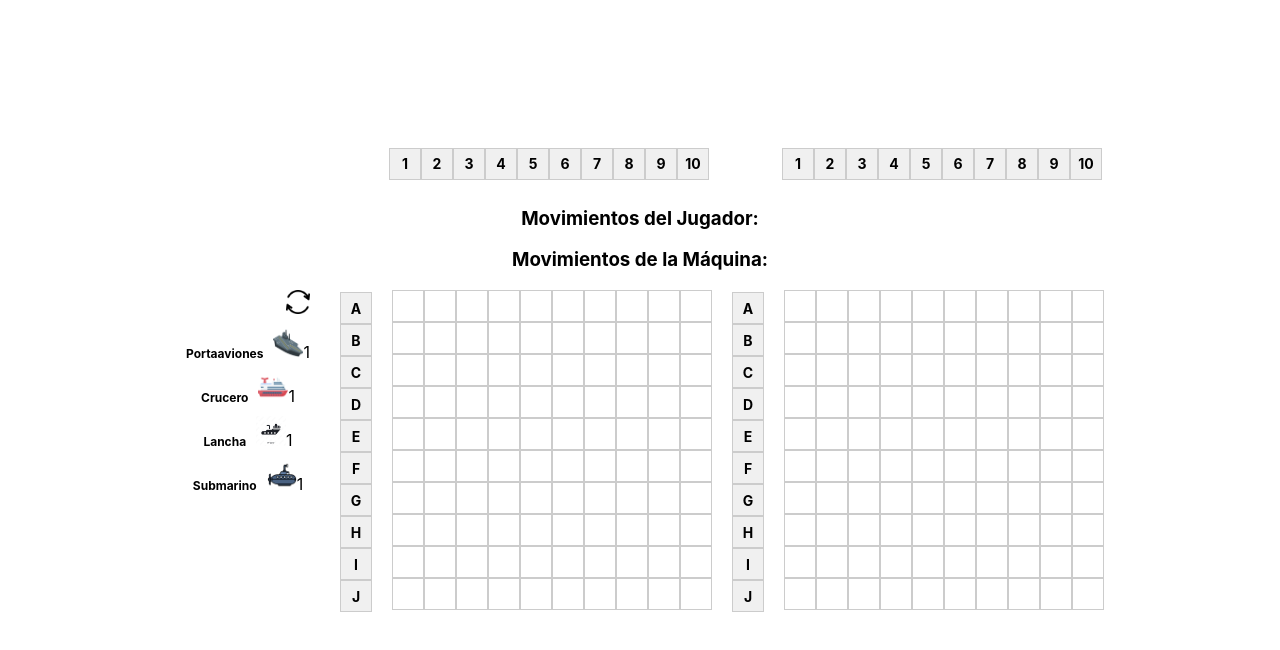
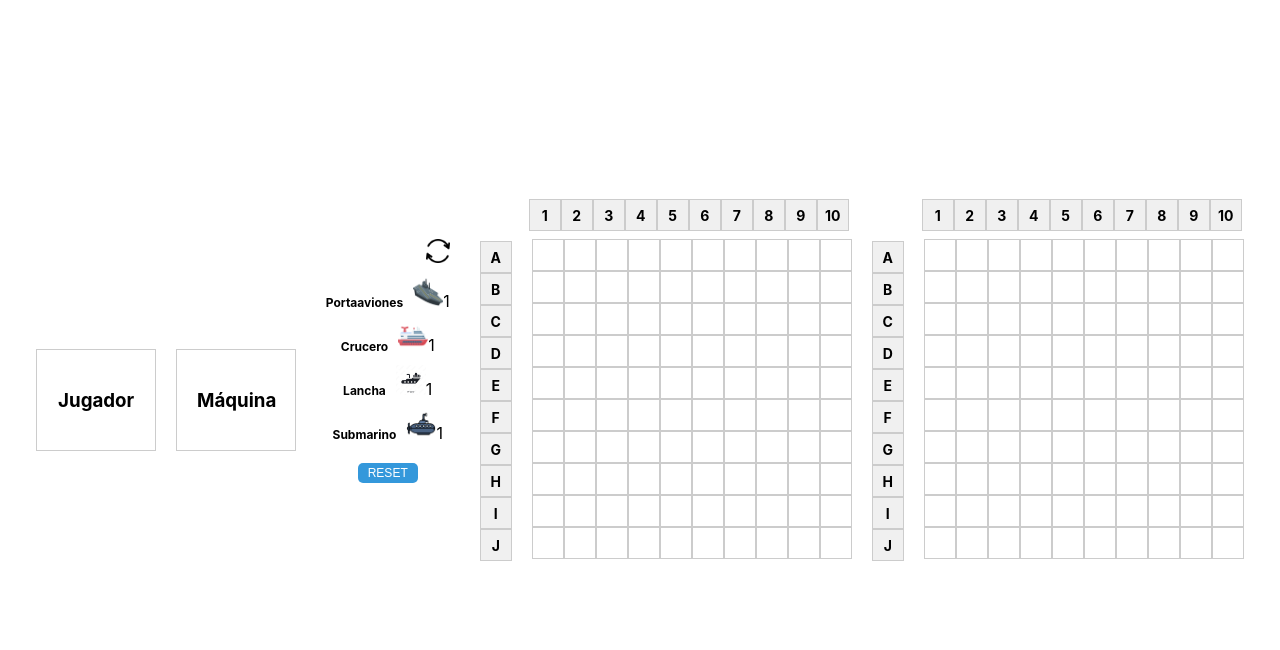
Before and after one commit to athanop/unq-ui-salas-nahuel-trabajo-final, a React (Create React App) app: page / in a window 1280 px wide. Shown: the top 650 px of the page. Built offline with nearby package versions, Linux system fonts and the light colour scheme.

Commit message:
checkp jugadas

```diff
--- /dev/null
+++ b/src/components/molecules/Movimiento.css
@@ -0,0 +1,4 @@
+.movimientos {
+    margin-top: 20px;
+
+  }
--- /dev/null
+++ b/src/components/molecules/Movimiento.jsx
@@ -0,0 +1,17 @@
+import React from 'react';
+import './Movimiento.css';
+
+const Movimientos = ({ movimientos, titulo, letras, numeros }) => {
+    return (
+      <div className="movimientos-container">
+        <h3>{titulo}</h3>
+        <ul>
+          {movimientos.map((movimiento, index) => (
+            <li key={index}>{`Letra: ${letras[movimiento.filaIndex]}, Número: ${numeros[movimiento.celdaIndex]}`}</li>
+          ))}
+        </ul>
+      </div>
+    );
+  };
+
+export default Movimientos;
--- a/src/components/organisms/FichasTablero.css
+++ b/src/components/organisms/FichasTablero.css
@@ -58,3 +58,20 @@ button:disabled {
   background-color: #cccccc;
   cursor: not-allowed;
 }
+
+.button-reset,.start-button {
+  background-color: #3498db;
+  color: #fff;
+  font-size: 12px;
+  border: none;
+  border-radius: 5px;
+  cursor: pointer;
+}
+
+.button-reset:hover {
+  background-color: #2980b9;
+}
+
+.start-button:hover {
+  background-color: #1c5378;
+}
--- a/src/components/organisms/FichasTablero.jsx
+++ b/src/components/organisms/FichasTablero.jsx
@@ -10,7 +10,8 @@ const FichasTablero = ({
   fichasDisponibles,
   esJugador,
   barcosColocados,
-  bloquearBarcos
+  bloquearBarcos,
+  resetTablero
 }) => {
   const estiloIconos = {
     display: orientacionIconos === 'horizontal' ? 'flex' : 'block',
@@ -39,10 +40,12 @@ const FichasTablero = ({
               />
               <span>{fichasDisponibles[ficha.icono]}</span>
             </div>
-          ))}
-           <div> {barcosColocados && (
-          <button onClick={bloquearBarcos} styles={styles}>LISTO</button>
-        )}</div>
+          ))}<div>
+            <button className="button-reset" onClick={resetTablero}>RESET</button>
+          </div>
+          <div> {barcosColocados && (
+            <button className="start-button" onClick={bloquearBarcos} styles={styles}>START</button>
+          )}</div>
         </div>
       )}
     </div>
--- /dev/null
+++ b/src/components/organisms/Jugadas.css
@@ -0,0 +1,36 @@
+.contenedor-movimientos {
+    display: flex;
+  }
+
+  .movimientos-container {
+    flex: 1; /* El contenedor ocupará todo el espacio disponible en el eje horizontal */
+    max-height: 300px; /* Altura máxima para activar el scroll vertical */
+    overflow-y: auto; /* Agrega scroll vertical cuando el contenido excede la altura */
+    padding: 20px;
+    margin-right: 20px; /* Espacio entre los contenedores de movimientos */
+    border: 1px solid #ccc; /* Un borde para visualizar mejor los contenedores */
+  }
+
+/* Estilos para los elementos de la lista */
+.movimientos-container ul {
+    padding: 0;
+    list-style: none; /* Elimina los puntos de lista */
+  }
+
+  .movimientos-container ul li {
+    font-family: 'Arial', sans-serif;
+    font-size: 14px; /* Reducción del tamaño de la fuente para ajustarse mejor */
+    margin-bottom: 8px;
+  }
+
+  /* Estilos para las letras */
+  .movimientos-container ul li .letra {
+    color: #ff6347;
+    font-weight: bold;
+  }
+
+  /* Estilos para los números */
+  .movimientos-container ul li .numero {
+    color: #4682b4;
+    font-style: italic;
+  }
--- /dev/null
+++ b/src/components/organisms/Jugadas.jsx
@@ -0,0 +1,24 @@
+import React from 'react';
+import './Jugadas.css';
+import Movimientos from '../molecules/Movimiento';
+
+const Jugadas = ({ movimientosJugador, movimientosMaquina, letras, numeros }) => {
+    return (
+      <div className="contenedor-movimientos">
+        <Movimientos
+          movimientos={movimientosJugador}
+          titulo="Jugador"
+          letras={letras}
+          numeros={numeros}
+        />
+        <Movimientos
+          movimientos={movimientosMaquina}
+          titulo="Máquina"
+          letras={letras}
+          numeros={numeros}
+        />
+      </div>
+    );
+  };
+
+  export default Jugadas;
--- a/src/components/organisms/Tablero.css
+++ b/src/components/organisms/Tablero.css
@@ -1,4 +1,4 @@
-.tablero{
+.tablero {
   display: flex;
   flex-direction: column;
   border: 2px solid #333;
--- a/src/components/organisms/Tablero.jsx
+++ b/src/components/organisms/Tablero.jsx
@@ -8,7 +8,8 @@ import IconExplode from '../atoms/explode.png'
 import FichasTablero from './FichasTablero';
 import Letras from '../molecules/Letras';
 import Numeros from '../molecules/Numeros';
-
+import Movimientos from '../molecules/Movimiento';
+import Jugadas from './Jugadas';
 
 const Tablero = ({ randomShips }) => {
   const [mensajeAtaqueMaquina, setMensajeAtaqueMaquina] = useState('');
@@ -137,55 +138,34 @@ const Tablero = ({ randomShips }) => {
   };
 
 
-  const borrarBarco = (filaIndex, celdaIndex, tablero, esJugador, fichasDisponibles) => {
-    const tableroActualizado = JSON.parse(JSON.stringify(tablero));
-    const celda = tableroActualizado[filaIndex][celdaIndex];
+  const handleResetTablero = () => {
+    setFichasDisponibles({
+      [IconPortaAviones]: 1,
+      [IconCrucero]: 1,
+      [IconLancha]: 1,
+      [IconSubmarino]: 1,
+    });
+    setTableroJugador(Array.from({ length: 10 }, () => Array(10).fill(null)));
+  };
 
-    if (!celda || !celda.icono) return tablero;
 
-    tableroActualizado[filaIndex][celdaIndex] = null;
 
-    const iconoBarco = celda.icono;
 
-    const barcoEnCelda = tableroActualizado.some((fila) =>
-      fila.some((c) => c && c.icono === iconoBarco)
-    );
-
-    if (!barcoEnCelda && esJugador) {
-      const nuevasFichasDisponibles = {
-        ...fichasDisponibles,
-        [iconoBarco]: (fichasDisponibles[iconoBarco] || 0) + 1,
-      };
-
-      setFichasDisponibles(nuevasFichasDisponibles);
-    }
-
-    return tableroActualizado;
-  };
 
   const handleCellClick = (filaIndex, celdaIndex, tablero) => {
     if (!barcosBloqueados && turnoJugador) {
-      const iconoBarcoJugador = tableroJugador[filaIndex][celdaIndex]?.icono;
-
-      if (iconoBarcoJugador && tablero === tableroJugador) {
-        const nuevoTableroJugador = borrarBarco(filaIndex, celdaIndex, tableroJugador, esJugador, fichasDisponibles);
-        setTableroJugador(nuevoTableroJugador);
-        // Código para eliminar barcos mal ubicados
-      } else if (!tablero[filaIndex][celdaIndex]?.icono && tablero === tableroMaquina) {
-        // Lógica para el tablero de la máquina cuando se hace clic en una celda vacía y es el turno del jugador
+       if (!tablero[filaIndex][celdaIndex]?.icono && tablero === tableroMaquina) {
         const nuevoTableroMaquina = [...tablero];
         nuevoTableroMaquina[filaIndex][celdaIndex] = { ...nuevoTableroMaquina[filaIndex][celdaIndex], atacada: true };
         setTableroMaquina(nuevoTableroMaquina);
         setMovimientosJugador([...movimientosJugador, { filaIndex, celdaIndex }]);
-        // Cambiar al turno del jugador después de generar la celda aleatoria
         setTimeout(() => {
           generarCeldaAleatoria();
           setMovimientosMaquina([...movimientosMaquina, { filaIndex, celdaIndex }]);
           setTurnoJugador(true);
         }, 1000);
-        setTurnoJugador(false); // cambiar al turno de la máquina después del turno del jugador
+        setTurnoJugador(false);
       } else if (tablero[filaIndex][celdaIndex]?.icono && tablero === tableroMaquina) {
-        // Lógica para el tablero de la máquina cuando se hace clic en una celda con barco y es el turno del jugador
         const nuevoTableroMaquina = JSON.parse(JSON.stringify(tableroMaquina));
         const celda = nuevoTableroMaquina[filaIndex][celdaIndex];
 
@@ -194,25 +174,19 @@ const Tablero = ({ randomShips }) => {
         } else {
           nuevoTableroMaquina[filaIndex][celdaIndex] = { ...celda, atacada: true };
         }
-
         setTableroMaquina(nuevoTableroMaquina);
         setMovimientosJugador([...movimientosJugador, { filaIndex, celdaIndex }]);
-        // Cambiar al turno del jugador después de generar la celda aleatoria
         setTimeout(() => {
           generarCeldaAleatoria();
           setTurnoJugador(true);
           setMovimientosMaquina([...movimientosMaquina, { filaIndex, celdaIndex }]);
         }, 1000);
-        setTurnoJugador(false); // Cambiar al turno de la máquina después del turno del jugador
+        setTurnoJugador(false);
       }
     }
   };
 
 
-
-
-
-  /////////////////////////////////// LOGICA PARA ATAQUE MAQUINA
   const generarCeldaAleatoria = () => {
     const filaAleatoria = Math.floor(Math.random() * tableroJugador.length);
     const celdaAleatoria = Math.floor(Math.random() * tableroJugador[filaAleatoria].length);
@@ -228,35 +202,18 @@ const Tablero = ({ randomShips }) => {
   };
 
 
-
-
-
   const letras = Array.from({ length: tableroJugador.length }, (_, index) => String.fromCharCode(65 + index));
   const numeros = Array.from({ length: tableroJugador[0].length }, (_, index) => index + 1);
 
-
   return (
     <div className="contenedor-general">{mensajeAtaqueMaquina && <p>{mensajeAtaqueMaquina}</p>}
-
+    <Jugadas
+      movimientosJugador={movimientosJugador}
+      movimientosMaquina={movimientosMaquina}
+      letras={letras}
+      numeros={numeros}
+    />
       <div className="contenedor-tablero">
-        <div className="movimientos">
-          <div className="movimientos-jugador">
-            <h3>Movimientos del Jugador:</h3>
-            <ul>
-              {movimientosJugador.map((movimiento, index) => (
-                <li key={index}>{`Letra: ${letras[movimiento.filaIndex]}, Número: ${numeros[movimiento.celdaIndex]}`}</li>
-              ))}
-            </ul>
-          </div>
-          <div className="movimientos-maquina">
-            <h3>Movimientos de la Máquina:</h3>
-            <ul>
-              {movimientosMaquina.map((movimiento, index) => (
-                <li key={index}>{`Letra: ${letras[movimiento.filaIndex]}, Número: ${numeros[movimiento.celdaIndex]}`}</li>
-              ))}
-            </ul>
-          </div>
-        </div>
         <div className="numeros-jugador">
           <Numeros numeros={numeros} esJugador={esJugador} />
         </div>
@@ -275,6 +232,7 @@ const Tablero = ({ randomShips }) => {
             esJugador={esJugador}
             barcosColocados={barcosColocados}
             bloquearBarcos={bloquearBarcos}
+            resetTablero={handleResetTablero}
           />
           <Letras letras={letras} />
           <div className={`tablero-jugador`}>
--- a/src/components/pages/MainScreen.jsx
+++ b/src/components/pages/MainScreen.jsx
@@ -10,7 +10,7 @@ const MainScreen = () => {
   <div className="main-screen-container">
     <div className="tableros-container">
       <div className="tablero-container" key="jugador">
-        <Tablero esJugador={false} randomShips={RandomShip()}/>
+        <Tablero randomShips={RandomShip()}/>
       </div>
     </div>
   </div>
```
